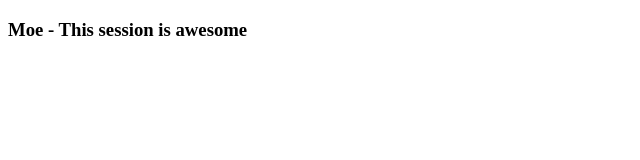
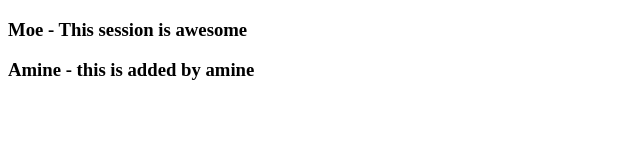
Before and after one commit to cla-june-team/Session-presence, a plain HTML site: page index.html in a window 1280 px wide. Shown: the whole page, without its empty margins (0-640 px from the left). Drawn offline with Linux system fonts and the light colour scheme.

Commit message:
adding amine

```diff
--- a/index.html
+++ b/index.html
@@ -8,5 +8,6 @@
 </head>
 <body>
     <h3>Moe - This session is awesome</h3>
+    <h3>Amine - this is added by amine </h3>
 </body>
 </html>
```
